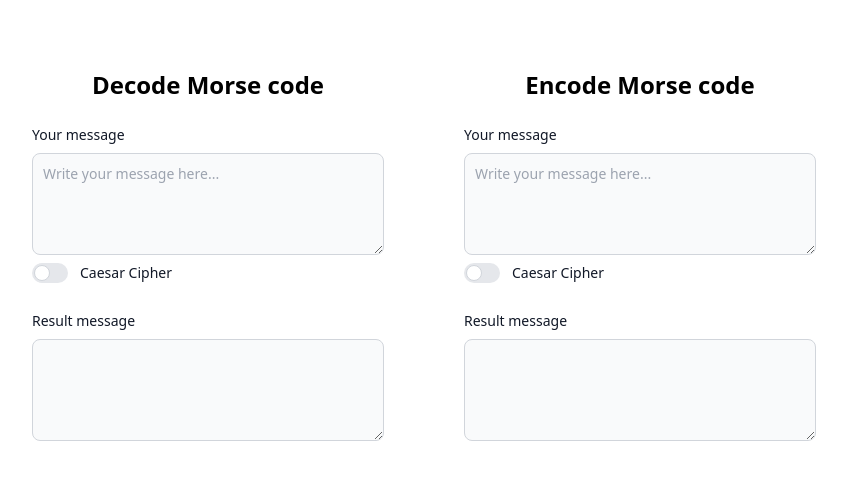
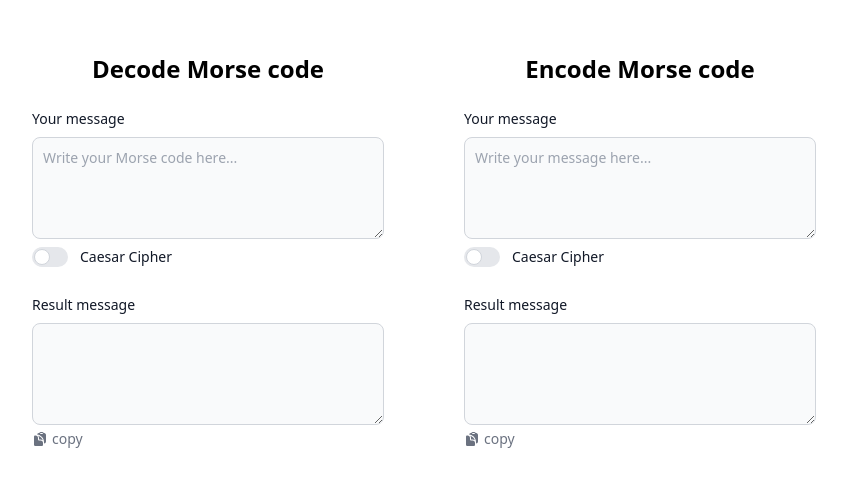
Before and after one commit to mechapear/code-translator-react, a React (Vite) app: page / in a window 1280 px wide. Shown: the part 137-624 px from the top of the page, without its empty margins (216-1063 px from the left). Built offline with nearby package versions, Linux system fonts and the light colour scheme.

Commit message:
feat: add CopyToClipboard button

```diff
--- /dev/null
+++ b/src/modules/Button.tsx
@@ -0,0 +1,21 @@
+import { CopyIcon } from './icon.tsx'
+
+export type ButtonProps = {
+  onClick: () => void
+  text: string
+}
+
+export default function Button({ onClick, text }: ButtonProps) {
+  return (
+    <>
+      <button
+        type="button"
+        className="inline-flex cursor-pointer items-center justify-center rounded text-gray-500 hover:text-gray-900 dark:text-gray-400 dark:hover:text-white"
+        onClick={onClick}
+      >
+        <CopyIcon />
+        <span className="pl-1 text-sm">{text}</span>
+      </button>
+    </>
+  )
+}
--- a/src/modules/MorseCodeDecoder.tsx
+++ b/src/modules/MorseCodeDecoder.tsx
@@ -5,6 +5,7 @@ import TranslatorBoard from './TranslatorBoard.tsx'
 export default function MorseCodeDecoder() {
   const [input, setInput] = useState('')
   const [isCaesar, setIsCaesar] = useState(false)
+  const [isCopied, setIsCopied] = useState(false)
 
   const decodedText = decodeMorse(input)
   const resultDecodedText = isCaesar ? decodeCaesar(decodedText) : decodedText
@@ -17,13 +18,34 @@ export default function MorseCodeDecoder() {
     setIsCaesar((prevIsCaesar) => !prevIsCaesar)
   }
 
+  function handleCopyToClipboard() {
+    setIsCopied(true)
+    // writeText(string) property writes the specified text string to the system clipboard
+    navigator.clipboard.writeText(resultDecodedText).then(
+      () => {
+        console.log('copied:', resultDecodedText)
+      },
+      (error) => {
+        // clipboard write failed
+        console.error(error)
+      },
+    )
+    // reset isCopied to false after 1 second
+    setTimeout(() => {
+      setIsCopied(false)
+    }, 1000)
+  }
+
   return (
     <TranslatorBoard
       headerText="Decode Morse code"
+      placeholderText="Write your Morse code here..."
       checkedValue={isCaesar}
       onInputChange={handleInputChange}
       onCheckBoxChange={handleCheckBoxChange}
       resultText={resultDecodedText}
+      onButtonClick={handleCopyToClipboard}
+      buttonText={isCopied ? 'copied' : 'copy'}
     />
   )
 }
--- a/src/modules/MorseCodeEncoder.tsx
+++ b/src/modules/MorseCodeEncoder.tsx
@@ -5,6 +5,7 @@ import TranslatorBoard from './TranslatorBoard.tsx'
 export function MorseCodeEncoder() {
   const [input, setInput] = useState('')
   const [isCaesar, setIsCaesar] = useState(false)
+  const [isCopied, setIsCopied] = useState(false)
 
   const encodedText = isCaesar ? encodeCaesar(input) : input
   const resultEncodedText = encodeMorse(encodedText)
@@ -17,13 +18,34 @@ export function MorseCodeEncoder() {
     setIsCaesar((prevIsCaesar) => !prevIsCaesar)
   }
 
+  function handleCopyToClipboard() {
+    setIsCopied(true)
+    // writeText(string) property writes the specified text string to the system clipboard
+    navigator.clipboard.writeText(resultEncodedText).then(
+      () => {
+        console.log('copied:', resultEncodedText)
+      },
+      (error) => {
+        // clipboard write failed
+        console.error(error)
+      },
+    )
+    // reset isCopied to false after 1 second
+    setTimeout(() => {
+      setIsCopied(false)
+    }, 1000)
+  }
+
   return (
     <TranslatorBoard
       headerText="Encode Morse code"
+      placeholderText="Write your message here..."
       checkedValue={isCaesar}
       onInputChange={handleInputChange}
       onCheckBoxChange={handleCheckBoxChange}
       resultText={resultEncodedText}
+      onButtonClick={handleCopyToClipboard}
+      buttonText={isCopied ? 'copied' : 'copy'}
     />
   )
 }
--- a/src/modules/TranslatorBoard.tsx
+++ b/src/modules/TranslatorBoard.tsx
@@ -1,21 +1,28 @@
 import { ChangeEventHandler } from 'react'
+import Button from './Button.tsx'
 import CheckBox from './CheckBox.tsx'
 import TextArea from './TextArea.tsx'
 
 export type TranslatorBoardProps = {
   headerText: string
+  placeholderText: string
   checkedValue: boolean
   onInputChange: ChangeEventHandler<HTMLTextAreaElement>
   onCheckBoxChange: () => void
   resultText: string
+  onButtonClick: () => void
+  buttonText: string
 }
 
 export default function TranslatorBoard({
   headerText,
+  placeholderText,
   checkedValue,
   onInputChange,
   onCheckBoxChange,
   resultText,
+  onButtonClick,
+  buttonText,
 }: TranslatorBoardProps) {
   return (
     <>
@@ -25,7 +32,7 @@ export default function TranslatorBoard({
       <TextArea
         label="Your message"
         rows={4}
-        placeholder="Write your message here..."
+        placeholder={placeholderText}
         // lets outside (App) access the entire event object
         onChange={onInputChange}
       />
@@ -36,6 +43,9 @@ export default function TranslatorBoard({
         checked={checkedValue}
       />
       <TextArea label="Result message" rows={4} value={resultText} disabled />
+      <div className="my-1">
+        <Button text={buttonText} onClick={onButtonClick} />
+      </div>
     </>
   )
 }
--- /dev/null
+++ b/src/modules/icon.tsx
@@ -0,0 +1,18 @@
+export const CopyIcon = () => {
+  return (
+    <svg
+      xmlns="http://www.w3.org/2000/svg"
+      viewBox="0 0 24 24"
+      fill="currentColor"
+      className="h-4 w-4"
+    >
+      <path
+        fillRule="evenodd"
+        d="M17.663 3.118c.225.015.45.032.673.05C19.876 3.298 21 4.604 21 6.109v9.642a3 3 0 01-3 3V16.5c0-5.922-4.576-10.775-10.384-11.217.324-1.132 1.3-2.01 2.548-2.114.224-.019.448-.036.673-.051A3 3 0 0113.5 1.5H15a3 3 0 012.663 1.618zM12 4.5A1.5 1.5 0 0113.5 3H15a1.5 1.5 0 011.5 1.5H12z"
+        clipRule="evenodd"
+      />
+      <path d="M3 8.625c0-1.036.84-1.875 1.875-1.875h.375A3.75 3.75 0 019 10.5v1.875c0 1.036.84 1.875 1.875 1.875h1.875A3.75 3.75 0 0116.5 18v2.625c0 1.035-.84 1.875-1.875 1.875h-9.75A1.875 1.875 0 013 20.625v-12z" />
+      <path d="M10.5 10.5a5.23 5.23 0 00-1.279-3.434 9.768 9.768 0 016.963 6.963 5.23 5.23 0 00-3.434-1.279h-1.875a.375.375 0 01-.375-.375V10.5z" />
+    </svg>
+  )
+}
```
